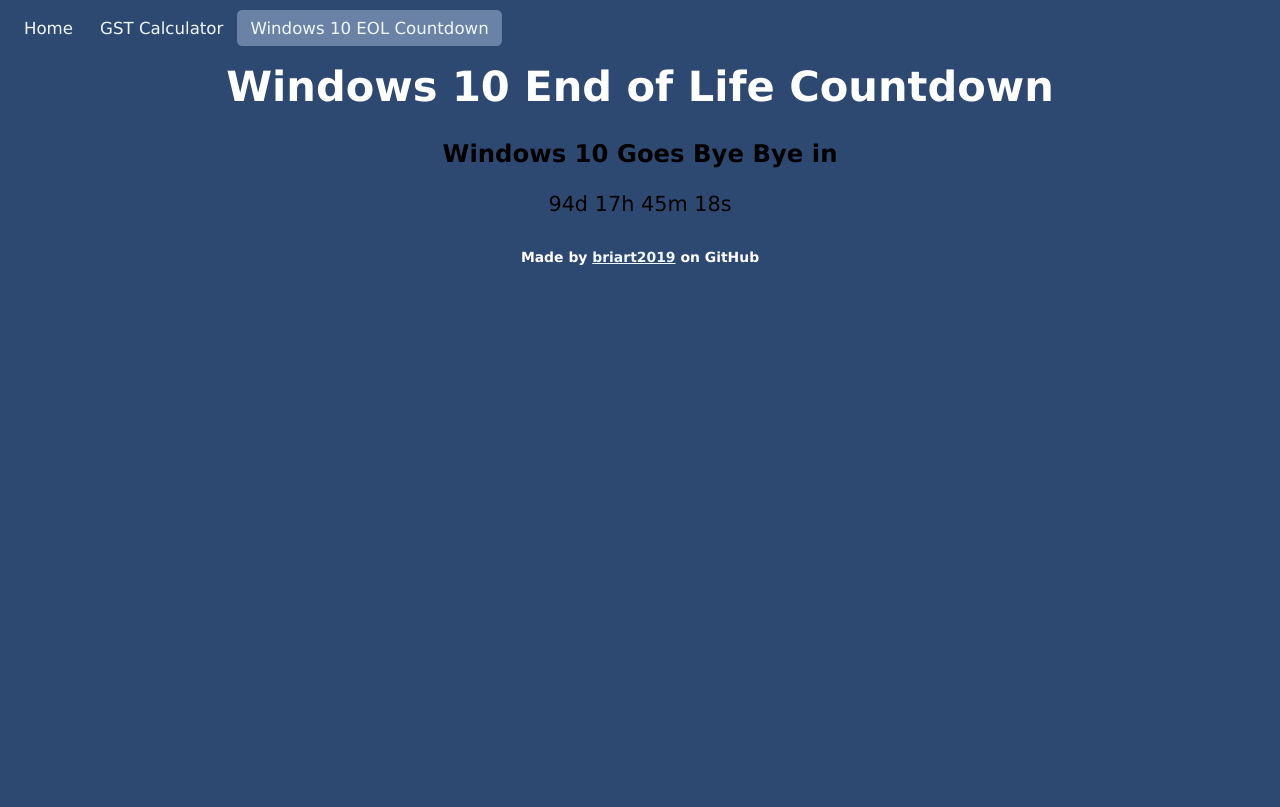
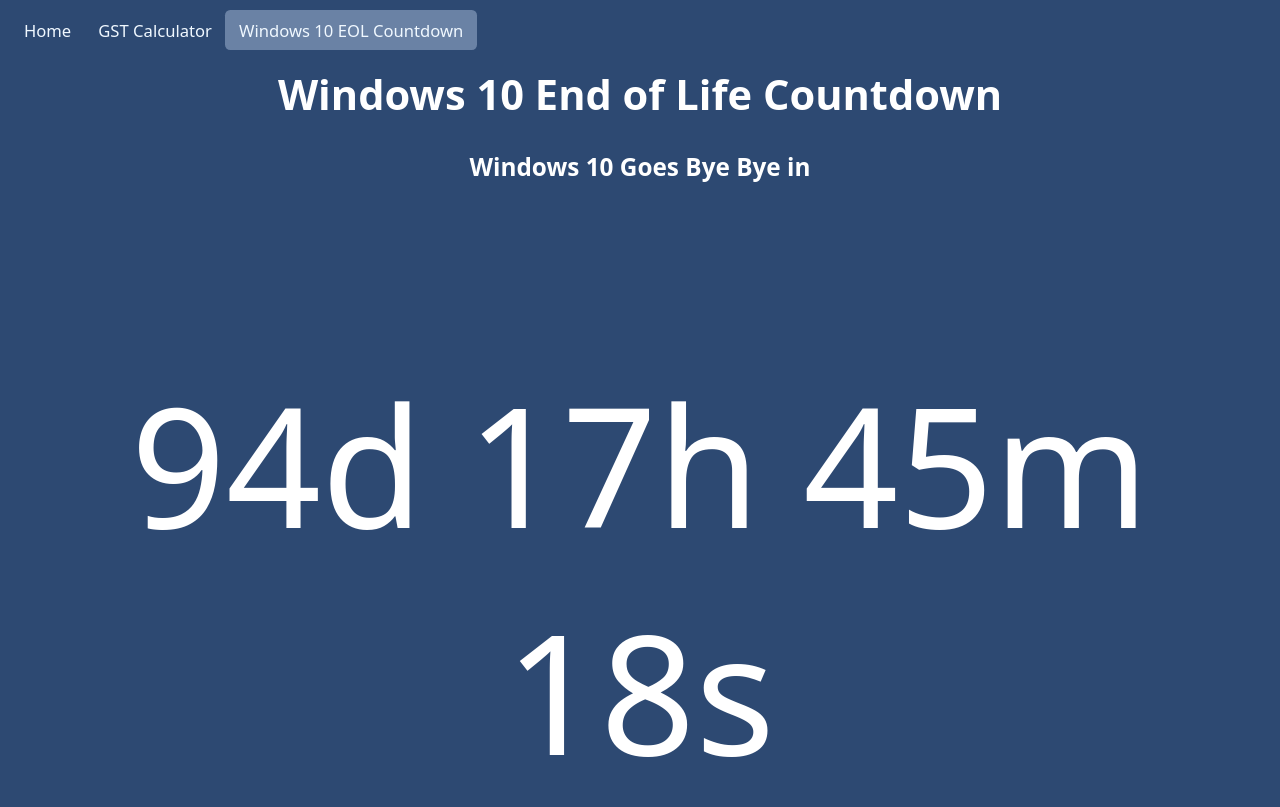
Before and after one commit to briart2019/briart2019.github.io, a plain HTML site: page windus10eol.html in a window 1280 px wide. Shown: the top 807 px of the page. Drawn offline with Linux system fonts and the light colour scheme.

Commit message:
updated styling by using system font and makeing countdown larger

```diff
--- a/style.css
+++ b/style.css
@@ -2,11 +2,17 @@ body {
     background-color: #2d4972;
     text-align: center;
     zoom:130%;
-    font-family: 'Lucida Sans', 'Lucida Sans Regular', 'Lucida Grande', 'Lucida Sans Unicode', Geneva, Verdana, sans-serif;
+    /* font-family: 'Lucida Sans', 'Lucida Sans Regular', 'Lucida Grande', 'Lucida Sans Unicode', Geneva, Verdana, sans-serif; */
+    font-family: system-ui, -apple-system, BlinkMacSystemFont, 'Segoe UI', Roboto, Oxygen, Ubuntu, Cantarell, 'Open Sans', 'Helvetica Neue', sans-serif;
+    color: #ffffff;
 }
 
 h1 {
     color: #ffffff;
+}
+
+#countdown {
+  font-size: 8rem;
 }
 
 footer {
```
